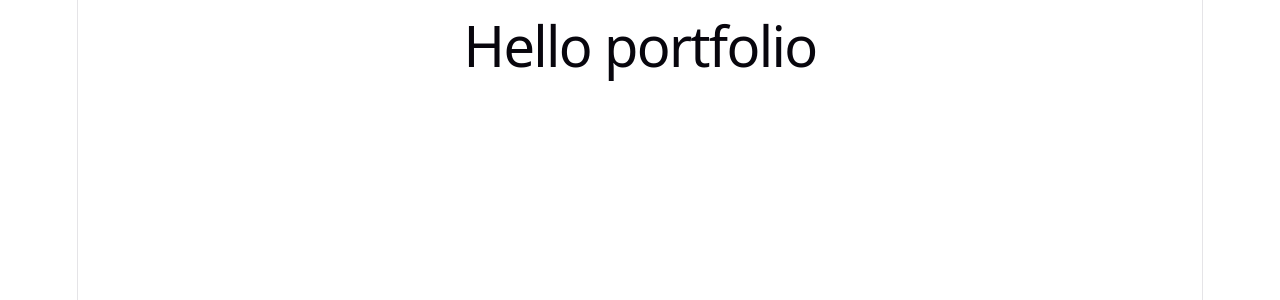
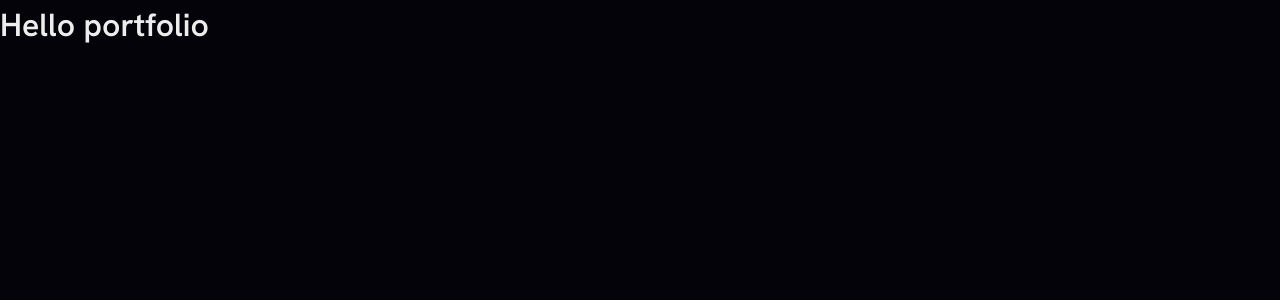
Before and after one commit to arianneevasco/Portfolio, a React (Vite) app: page / in a window 1280 px wide. Shown: the top 300 px of the page. Built offline with nearby package versions, Linux system fonts and the light colour scheme.

Commit message:
Update HTML title and add font styles; refactor CSS variables for improved theming

```diff
--- a/index.html
+++ b/index.html
@@ -4,7 +4,10 @@
     <meta charset="UTF-8" />
     <link rel="icon" type="image/svg+xml" href="/favicon.svg" />
     <meta name="viewport" content="width=device-width, initial-scale=1.0" />
-    <title>portfolio</title>
+    <title>Arianne Evasco|Portfolio</title>
+    <link rel="preconnect" href="https://fonts.googleapis.com" />
+    <link rel="preconnect" href="https://fonts.gstatic.com" crossorigin />
+    <link href="https://fonts.googleapis.com/css2?family=Hanken+Grotesk:wght@400;500;600&family=Instrument+Serif:ital@0;1&display=swap" rel="stylesheet" />
   </head>
   <body>
     <div id="root"></div>
--- a/src/index.css
+++ b/src/index.css
@@ -1,111 +1,24 @@
 :root {
-  --text: #6b6375;
-  --text-h: #08060d;
-  --bg: #fff;
-  --border: #e5e4e7;
-  --code-bg: #f4f3ec;
-  --accent: #aa3bff;
-  --accent-bg: rgba(170, 59, 255, 0.1);
-  --accent-border: rgba(170, 59, 255, 0.5);
-  --social-bg: rgba(244, 243, 236, 0.5);
-  --shadow:
-    rgba(0, 0, 0, 0.1) 0 10px 15px -3px, rgba(0, 0, 0, 0.05) 0 4px 6px -2px;
+  /* your 5 swatches */
+  --mist: #ededed;
+  --purple-600: #6b35a0;
+  --purple-900: #371a5e;
+  --ink-1: #1a1225;
+  --ink-0: #05030a;
+  --lilac: #b99cf0;   /* lighter accent I derived */
+  --muted: #a89fb8;
+  --line: rgba(237, 237, 237, 0.1);
 
-  --sans: system-ui, 'Segoe UI', Roboto, sans-serif;
-  --heading: system-ui, 'Segoe UI', Roboto, sans-serif;
-  --mono: ui-monospace, Consolas, monospace;
-
-  font: 18px/145% var(--sans);
-  letter-spacing: 0.18px;
-  color-scheme: light dark;
-  color: var(--text);
-  background: var(--bg);
-  font-synthesis: none;
-  text-rendering: optimizeLegibility;
-  -webkit-font-smoothing: antialiased;
-  -moz-osx-font-smoothing: grayscale;
-
-  @media (max-width: 1024px) {
-    font-size: 16px;
-  }
+  --serif: "Instrument Serif", Georgia, serif;
+  --sans: "Hanken Grotesk", system-ui, sans-serif;
 }
 
-@media (prefers-color-scheme: dark) {
-  :root {
-    --text: #9ca3af;
-    --text-h: #f3f4f6;
-    --bg: #16171d;
-    --border: #2e303a;
-    --code-bg: #1f2028;
-    --accent: #c084fc;
-    --accent-bg: rgba(192, 132, 252, 0.15);
-    --accent-border: rgba(192, 132, 252, 0.5);
-    --social-bg: rgba(47, 48, 58, 0.5);
-    --shadow:
-      rgba(0, 0, 0, 0.4) 0 10px 15px -3px, rgba(0, 0, 0, 0.25) 0 4px 6px -2px;
-  }
-
-  #social .button-icon {
-    filter: invert(1) brightness(2);
-  }
-}
+*, *::before, *::after { box-sizing: border-box; margin: 0; }
+html { scroll-behavior: smooth; }
 
 body {
-  margin: 0;
+  background: var(--ink-0);
+  color: var(--mist);
+  font: 400 1rem/1.6 var(--sans);
 }
-
-#root {
-  width: 1126px;
-  max-width: 100%;
-  margin: 0 auto;
-  text-align: center;
-  border-inline: 1px solid var(--border);
-  min-height: 100svh;
-  display: flex;
-  flex-direction: column;
-  box-sizing: border-box;
-}
-
-h1,
-h2 {
-  font-family: var(--heading);
-  font-weight: 500;
-  color: var(--text-h);
-}
-
-h1 {
-  font-size: 56px;
-  letter-spacing: -1.68px;
-  margin: 32px 0;
-  @media (max-width: 1024px) {
-    font-size: 36px;
-    margin: 20px 0;
-  }
-}
-h2 {
-  font-size: 24px;
-  line-height: 118%;
-  letter-spacing: -0.24px;
-  margin: 0 0 8px;
-  @media (max-width: 1024px) {
-    font-size: 20px;
-  }
-}
-p {
-  margin: 0;
-}
-
-code,
-.counter {
-  font-family: var(--mono);
-  display: inline-flex;
-  border-radius: 4px;
-  color: var(--text-h);
-}
-
-code {
-  font-size: 15px;
-  line-height: 135%;
-  padding: 4px 8px;
-  background: var(--code-bg);
-}
+a { color: inherit; text-decoration: none; }
```
